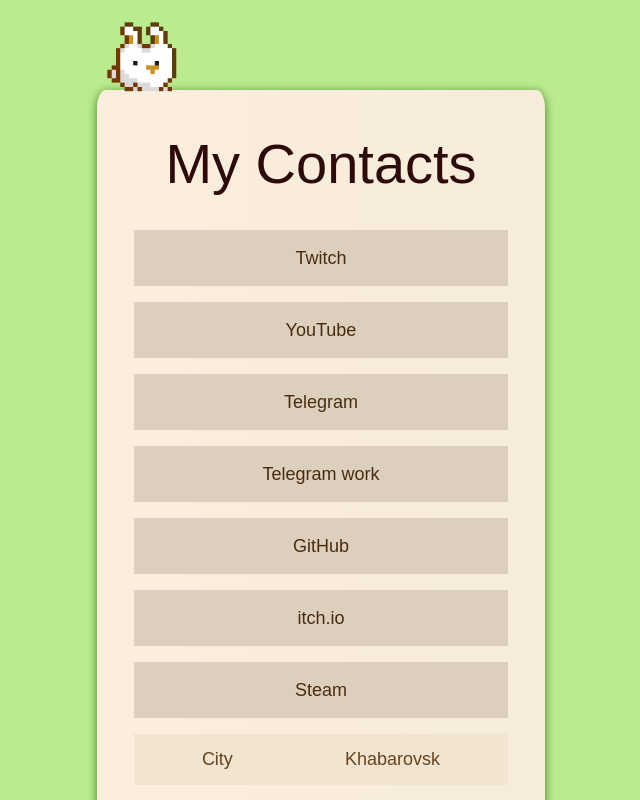
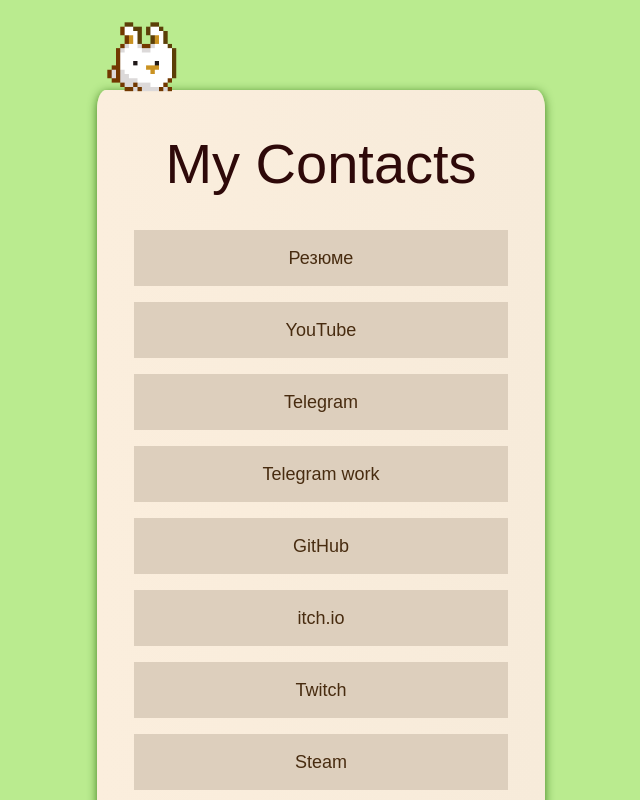
Before and after one commit to ThisIsInga/my_contacts_discord, a React (Vite) app in the folder my-contacts/: page / in a window 1280 px wide. Shown: the top 800 px of the page, without its empty margins (319-959 px from the left). Built offline with nearby package versions, Linux system fonts and the light colour scheme.

Commit message:
Добавление Резюме

```diff
--- a/my-contacts/src/App.tsx
+++ b/my-contacts/src/App.tsx
@@ -8,12 +8,13 @@
       <section className="background">
         <section className="main_contacts">
           <h2>My Contacts</h2>
-          <ActiveBlock url='https://www.twitch.tv/f1shf1ssh' tag='@f1shf1ssh' app='Twitch'/>
+          <ActiveBlock url='https://khabarovsk.hh.ru/resume/93cb8b91ff0fd75b340039ed1f484470505157' tag='Инга Сырбу' app='Резюме'/>
           <ActiveBlock url='https://www.youtube.com/@This_Is_Inga' tag='@This_Is_Inga' app='YouTube'/>
           <ActiveBlock url='https://t.me/this_is_inga' tag='@This_Is_Inga' app='Telegram'/>
           <ActiveBlock url='https://t.me/Inga_projects_programming' tag='@Inga_projects_programming' app='Telegram work'/>
           <ActiveBlock url='https://github.com/ThisIsInga' tag='@ThisIsInga' app='GitHub'/>
           <ActiveBlock url='https://this-is-inga.itch.io/' tag='@this-is-inga' app='itch.io'/>
+          <ActiveBlock url='https://www.twitch.tv/f1shf1ssh' tag='@f1shf1ssh' app='Twitch'/>
           <ActiveBlock url='https://steamcommunity.com/id/this_is_inga/' tag='@kadzuzui' app='Steam'/>
           <Block title='City' text='Khabarovsk'/>
           <Block title='Language' text='Eng / Ru'/>
```
